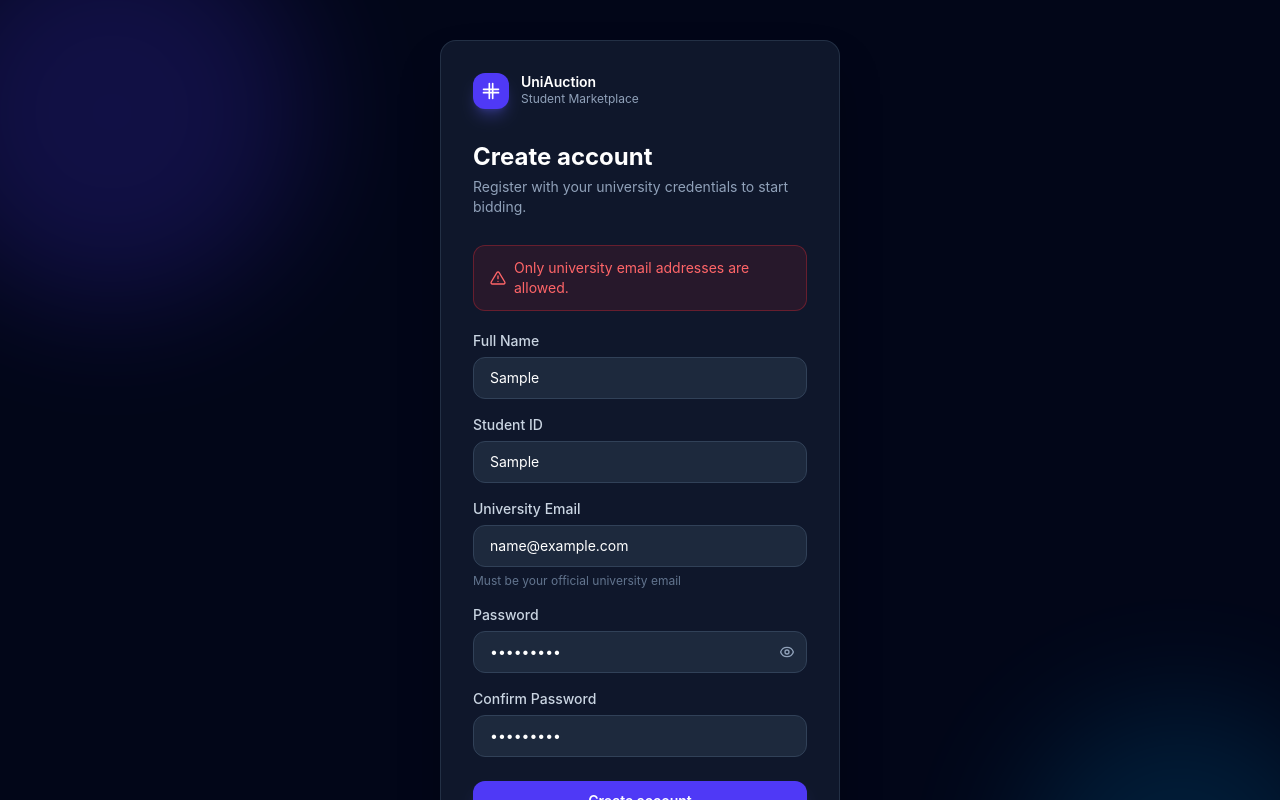
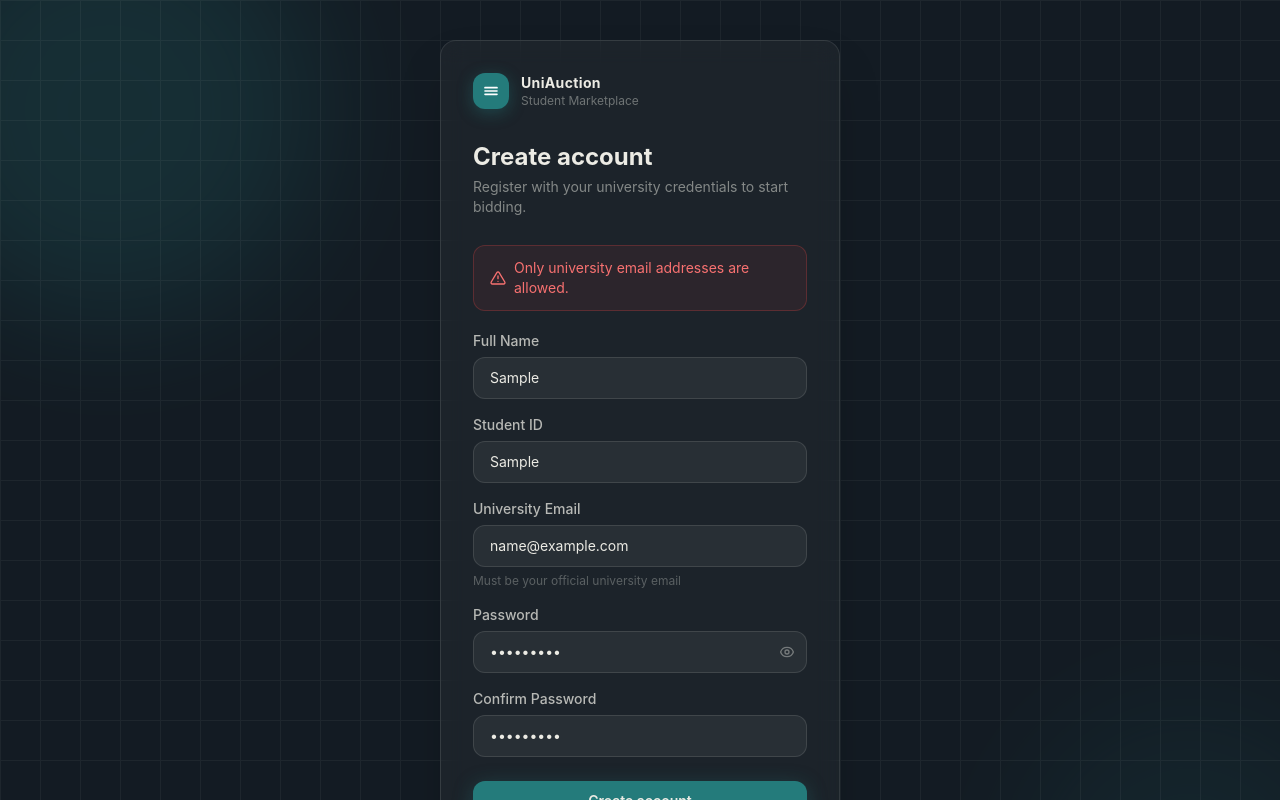
Before and after one commit to nonoyobussiness/student-online-auction-system, a React (Vite) app: page /register in a window 1280 px wide. Both pictures are taken after typing "Sample", "Sample", "name@example.com", "Sample123", "Sample123" into the empty fields and a click on the button "Create account". Shown: the top 800 px of the page. Built offline with nearby package versions, Linux system fonts and the light colour scheme.

Commit message:
changed frontend pages to look better

```diff
--- a/src/components/Register.tsx
+++ b/src/components/Register.tsx
@@ -22,7 +22,7 @@ export default function RegisterPage() {
         setForm({ ...form, [e.target.name]: e.target.value });
     };
 
-    const handleSubmit = async(e: React.FormEvent<HTMLFormElement>) => {
+    const handleSubmit = async (e: React.FormEvent<HTMLFormElement>) => {
         e.preventDefault();
         setError("");
         if (!form.fullName || !form.studentId || !form.email || !form.password || !form.confirmPassword) {
@@ -41,69 +41,130 @@ export default function RegisterPage() {
             setError("Passwords do not match.");
             return;
         }
-        try{
+        try {
             setLoading(true);
-            const res = await fetch("http://localhost:5000/api/auth/register",{
-                method:"POST",
-                headers:{
-                    "Content-Type": "application/json"
-                },
+            const res = await fetch("http://localhost:5000/api/auth/register", {
+                method: "POST",
+                headers: { "Content-Type": "application/json" },
                 body: JSON.stringify({
                     fullName: form.fullName,
                     studentId: form.studentId,
                     email: form.email,
-                    password: form.password
-                })
+                    password: form.password,
+                }),
             });
             const data = await res.json();
-            if(!res.ok){
-                throw new Error(data.message);
-            }
+            if (!res.ok) throw new Error(data.message);
             alert("Account created successfully!");
-
             navigate("/login");
-
         } catch (err: any) {
             setError(err.message);
         } finally {
             setLoading(false);
         }
-    }
+    };
 
-    const fields: { label: string; name: keyof typeof form; type: string; placeholder: string; hint?: string }[] = [
-        { label: "Full Name", name: "fullName", type: "text", placeholder: "Raju kothapally" },
+    const inputStyle = {
+        backgroundColor: "rgba(236,235,228,0.06)",
+        border: "1px solid rgba(236,235,228,0.12)",
+        color: "#ECEBE4",
+    };
+
+    const focusHandlers = {
+        onFocus: (e: React.FocusEvent<HTMLInputElement>) => {
+            e.target.style.border = "1px solid #247B7B";
+            e.target.style.boxShadow = "0 0 0 3px rgba(36,123,123,0.15)";
+        },
+        onBlur: (e: React.FocusEvent<HTMLInputElement>) => {
+            e.target.style.border = "1px solid rgba(236,235,228,0.12)";
+            e.target.style.boxShadow = "none";
+        },
+    };
+
+    const fields: {
+        label: string;
+        name: keyof typeof form;
+        type: string;
+        placeholder: string;
+        hint?: string;
+    }[] = [
+        { label: "Full Name", name: "fullName", type: "text", placeholder: "Raju Kothapally" },
         { label: "Student ID", name: "studentId", type: "text", placeholder: "e.g. SE22UCSE081" },
-        { label: "University Email", name: "email", type: "email", placeholder: "seXXucseXXX@mahindrauniversity.edu.in", hint: "Must be your official university email" },
+        {
+            label: "University Email",
+            name: "email",
+            type: "email",
+            placeholder: "e.g. se22ucse081@mahindrauniversity.edu.in",
+            hint: "Must be your official university email",
+        },
     ];
 
     return (
-        <div className="w-screen min-h-screen flex items-center justify-center bg-slate-950 relative overflow-hidden py-10">
+        <div
+            className="w-screen min-h-screen flex items-center justify-center relative overflow-hidden py-10"
+            style={{ backgroundColor: "#131B23" }}
+        >
+            {/* Background glows */}
+            <div
+                className="absolute top-[-100px] left-[-100px] w-[420px] h-[420px] rounded-full blur-3xl pointer-events-none opacity-20"
+                style={{ backgroundColor: "#247B7B" }}
+            />
+            <div
+                className="absolute bottom-[-80px] right-[-80px] w-[340px] h-[340px] rounded-full blur-3xl pointer-events-none opacity-10"
+                style={{ backgroundColor: "#247B7B" }}
+            />
 
-            <div className="absolute top-[-80px] left-[-80px] w-96 h-96 bg-indigo-600 opacity-20 rounded-full blur-3xl pointer-events-none" />
-            <div className="absolute bottom-[-60px] right-[-60px] w-80 h-80 bg-sky-500 opacity-15 rounded-full blur-3xl pointer-events-none" />
+            {/* Subtle grid texture */}
+            <div
+                className="absolute inset-0 pointer-events-none opacity-5"
+                style={{
+                    backgroundImage: `linear-gradient(#ECEBE4 1px, transparent 1px), linear-gradient(90deg, #ECEBE4 1px, transparent 1px)`,
+                    backgroundSize: "40px 40px",
+                }}
+            />
 
             <div className="relative z-10 w-full max-w-md px-6">
-                <div className="bg-slate-900 border border-slate-700/60 rounded-2xl p-8 shadow-2xl shadow-black/40">
-
+                <div
+                    className="rounded-2xl p-8 shadow-2xl"
+                    style={{
+                        backgroundColor: "rgba(236, 235, 228, 0.04)",
+                        border: "1px solid rgba(236, 235, 228, 0.1)",
+                        backdropFilter: "blur(12px)",
+                    }}
+                >
                     {/* Logo */}
                     <div className="flex items-center gap-3 mb-8">
-                        <div className="w-9 h-9 rounded-xl bg-indigo-600 flex items-center justify-center shadow-lg shadow-indigo-500/30">
-                            <svg className="w-5 h-5 text-white" fill="none" viewBox="0 0 24 24" stroke="currentColor" strokeWidth={2}>
-                                <path strokeLinecap="round" strokeLinejoin="round" d="M3 10h18M3 14h18M10 3v18M14 3v18" />
+                        <div
+                            className="w-9 h-9 rounded-xl flex items-center justify-center"
+                            style={{
+                                backgroundColor: "#247B7B",
+                                boxShadow: "0 4px 16px rgba(36, 123, 123, 0.4)",
+                            }}
+                        >
+                            <svg className="w-4 h-4 text-white" fill="none" viewBox="0 0 24 24" stroke="currentColor" strokeWidth={2.5}>
+                                <path strokeLinecap="round" strokeLinejoin="round" d="M3 7h18M3 12h18M3 17h18" />
                             </svg>
                         </div>
                         <div>
-                            <p className="text-white text-sm font-semibold leading-none">UniAuction</p>
-                            <p className="text-slate-400 text-xs mt-0.5">Student Marketplace</p>
+                            <p className="text-sm font-bold tracking-wide" style={{ color: "#ECEBE4" }}>UniAuction</p>
+                            <p className="text-xs" style={{ color: "rgba(236,235,228,0.4)" }}>Student Marketplace</p>
                         </div>
                     </div>
 
-                    <h1 className="text-2xl font-bold text-white mb-1">Create account</h1>
-                    <p className="text-slate-400 text-sm mb-7">Register with your university credentials to start bidding.</p>
+                    <h1 className="text-2xl font-bold mb-1" style={{ color: "#ECEBE4" }}>Create account</h1>
+                    <p className="text-sm mb-7" style={{ color: "rgba(236,235,228,0.5)" }}>
+                        Register with your university credentials to start bidding.
+                    </p>
 
-                    {/* Error */}
                     {error && (
-                        <div className="flex items-center gap-2 bg-red-500/10 border border-red-500/30 text-red-400 text-sm rounded-xl px-4 py-3 mb-5">
+                        <div
+                            className="flex items-center gap-2 text-sm rounded-xl px-4 py-3 mb-5"
+                            style={{
+                                backgroundColor: "rgba(239,68,68,0.08)",
+                                border: "1px solid rgba(239,68,68,0.25)",
+                                color: "#f87171",
+                            }}
+                        >
                             <svg className="w-4 h-4 shrink-0" fill="none" viewBox="0 0 24 24" stroke="currentColor" strokeWidth={2}>
                                 <path strokeLinecap="round" strokeLinejoin="round" d="M12 9v4m0 4h.01M10.29 3.86L1.82 18a2 2 0 001.71 3h16.94a2 2 0 001.71-3L13.71 3.86a2 2 0 00-3.42 0z" />
                             </svg>
@@ -112,29 +173,36 @@ export default function RegisterPage() {
                     )}
 
                     <form onSubmit={handleSubmit}>
-
                         <div className="flex flex-col gap-4 mb-6">
 
-
-                            {/* Text fields */}
                             {fields.map(({ label, name, type, placeholder, hint }) => (
                                 <div key={name} className="flex flex-col gap-1.5">
-                                <label className="text-sm font-medium text-slate-300">{label}</label>
+                                    <label className="text-sm font-medium" style={{ color: "rgba(236,235,228,0.75)" }}>
+                                        {label}
+                                    </label>
                                     <input
                                         type={type}
                                         name={name}
                                         value={form[name]}
                                         onChange={handleChange}
                                         placeholder={placeholder}
-                                    className="bg-slate-800 border border-slate-700 text-white text-sm rounded-xl px-4 py-2.5 outline-none placeholder-slate-500 focus:border-indigo-500 focus:ring-2 focus:ring-indigo-500/20 transition"
+                                        className="text-sm rounded-xl px-4 py-2.5 outline-none transition"
+                                        style={{ ...inputStyle }}
+                                        {...focusHandlers}
                                     />
-                                {hint && <p className="text-xs text-slate-500">{hint}</p>}
+                                    {hint && (
+                                        <p className="text-xs" style={{ color: "rgba(236,235,228,0.3)" }}>
+                                            {hint}
+                                        </p>
+                                    )}
                                 </div>
                             ))}
 
                             {/* Password */}
                             <div className="flex flex-col gap-1.5">
-                                <label className="text-sm font-medium text-slate-300">Password</label>
+                                <label className="text-sm font-medium" style={{ color: "rgba(236,235,228,0.75)" }}>
+                                    Password
+                                </label>
                                 <div className="relative">
                                     <input
                                         type={showPassword ? "text" : "password"}
@@ -142,12 +210,15 @@ export default function RegisterPage() {
                                         value={form.password}
                                         onChange={handleChange}
                                         placeholder="Min. 8 characters"
-                                            className="w-full bg-slate-800 border border-slate-700 text-white text-sm rounded-xl px-4 py-2.5 pr-11 outline-none placeholder-slate-500 focus:border-indigo-500 focus:ring-2 focus:ring-indigo-500/20 transition"
+                                        className="w-full text-sm rounded-xl px-4 py-2.5 pr-11 outline-none transition"
+                                        style={{ ...inputStyle }}
+                                        {...focusHandlers}
                                     />
                                     <button
                                         type="button"
                                         onClick={() => setShowPassword(!showPassword)}
-                                            className="absolute right-3 top-1/2 -translate-y-1/2 text-slate-400 hover:text-slate-200 transition"
+                                        className="absolute right-3 top-1/2 -translate-y-1/2 transition"
+                                        style={{ color: "rgba(236,235,228,0.4)" }}
                                         tabIndex={-1}
                                     >
                                         {showPassword ? (
@@ -166,28 +237,63 @@ export default function RegisterPage() {
 
                             {/* Confirm Password */}
                             <div className="flex flex-col gap-1.5">
-                                <label className="text-sm font-medium text-slate-300">Confirm Password</label>
+                                <label className="text-sm font-medium" style={{ color: "rgba(236,235,228,0.75)" }}>
+                                    Confirm Password
+                                </label>
                                 <input
                                     type="password"
                                     name="confirmPassword"
                                     value={form.confirmPassword}
                                     onChange={handleChange}
                                     placeholder="Re-enter your password"
-                                    className={`bg-slate-800 border text-white text-sm rounded-xl px-4 py-2.5 outline-none placeholder-slate-500 focus:ring-2 transition ${
+                                    className="text-sm rounded-xl px-4 py-2.5 outline-none transition"
+                                    style={{
+                                        backgroundColor: "rgba(236,235,228,0.06)",
+                                        border:
                                             form.confirmPassword && form.confirmPassword !== form.password
-                                        ? "border-red-500/60 focus:border-red-500 focus:ring-red-500/20"
-                                        : "border-slate-700 focus:border-indigo-500 focus:ring-indigo-500/20"
-                                    }`}
+                                                ? "1px solid rgba(239,68,68,0.5)"
+                                                : "1px solid rgba(236,235,228,0.12)",
+                                        color: "#ECEBE4",
+                                    }}
+                                    onFocus={(e) => {
+                                        if (!(form.confirmPassword && form.confirmPassword !== form.password)) {
+                                            e.target.style.border = "1px solid #247B7B";
+                                            e.target.style.boxShadow = "0 0 0 3px rgba(36,123,123,0.15)";
+                                        }
+                                    }}
+                                    onBlur={(e) => {
+                                        e.target.style.border =
+                                            form.confirmPassword && form.confirmPassword !== form.password
+                                                ? "1px solid rgba(239,68,68,0.5)"
+                                                : "1px solid rgba(236,235,228,0.12)";
+                                        e.target.style.boxShadow = "none";
+                                    }}
                                 />
                                 {form.confirmPassword && form.confirmPassword !== form.password && (
-                                    <p className="text-xs text-red-400">Passwords do not match</p>
+                                    <p className="text-xs" style={{ color: "#f87171" }}>
+                                        Passwords do not match
+                                    </p>
                                 )}
                             </div>
                         </div>
+
                         <button
                             type="submit"
                             disabled={loading}
-                            className="w-full bg-indigo-600 hover:bg-indigo-500 disabled:opacity-50 disabled:cursor-not-allowed text-white text-sm font-semibold rounded-xl py-2.5 transition shadow-lg shadow-indigo-500/20 flex items-center justify-center gap-2"
+                            className="w-full text-sm font-semibold rounded-xl py-2.5 transition flex items-center justify-center gap-2"
+                            style={{
+                                backgroundColor: "#247B7B",
+                                color: "#ECEBE4",
+                                boxShadow: "0 4px 20px rgba(36,123,123,0.35)",
+                                opacity: loading ? 0.6 : 1,
+                                cursor: loading ? "not-allowed" : "pointer",
+                            }}
+                            onMouseEnter={e => {
+                                if (!loading) (e.currentTarget as HTMLButtonElement).style.backgroundColor = "#2d9494";
+                            }}
+                            onMouseLeave={e => {
+                                (e.currentTarget as HTMLButtonElement).style.backgroundColor = "#247B7B";
+                            }}
                         >
                             {loading ? (
                                 <>
@@ -197,17 +303,21 @@ export default function RegisterPage() {
                                     </svg>
                                     Creating account...
                                 </>
-                            ) : "Create account"}
+                            ) : (
+                                "Create account"
+                            )}
                         </button>
                     </form>
 
-                    <p className="text-center text-sm text-slate-500 mt-5">
+                    <p className="text-center text-sm mt-5" style={{ color: "rgba(236,235,228,0.4)" }}>
                         Already have an account?{" "}
-                        <Link to="/login" className="text-indigo-400 hover:text-indigo-300 transition font-medium">Sign in</Link>
+                        <Link to="/login" className="font-medium transition" style={{ color: "#247B7B" }}>
+                            Sign in
+                        </Link>
                     </p>
                 </div>
 
-                <p className="text-center text-xs text-slate-600 mt-4">
+                <p className="text-center text-xs mt-4" style={{ color: "rgba(236,235,228,0.2)" }}>
                     Access restricted to verified university students only.
                 </p>
             </div>
```
Also changed, not shown: src/components/Login.tsx (+112 -45 lines), src/App.css (deleted). Lines whose indentation alone changed are shown as unchanged.
